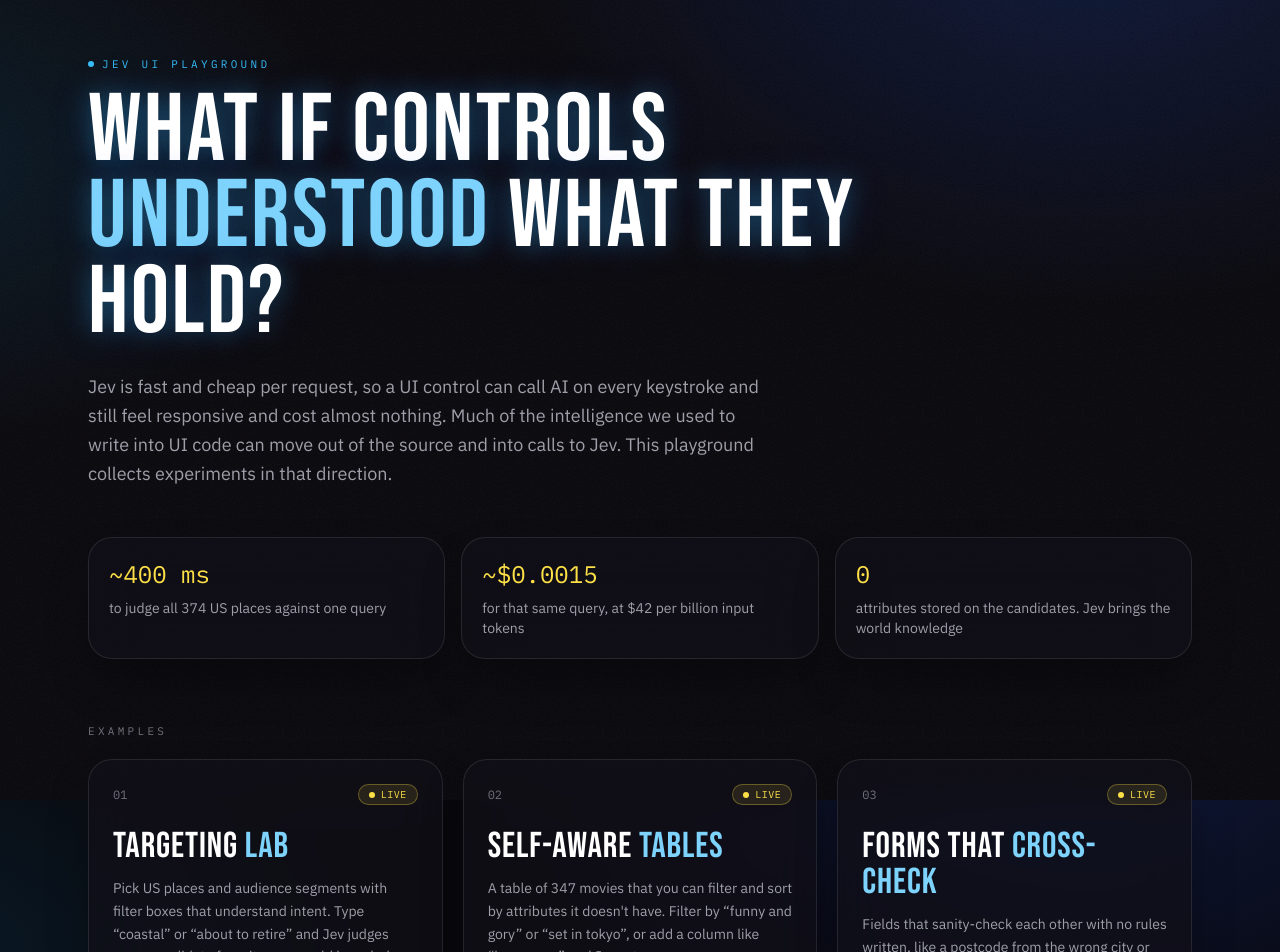
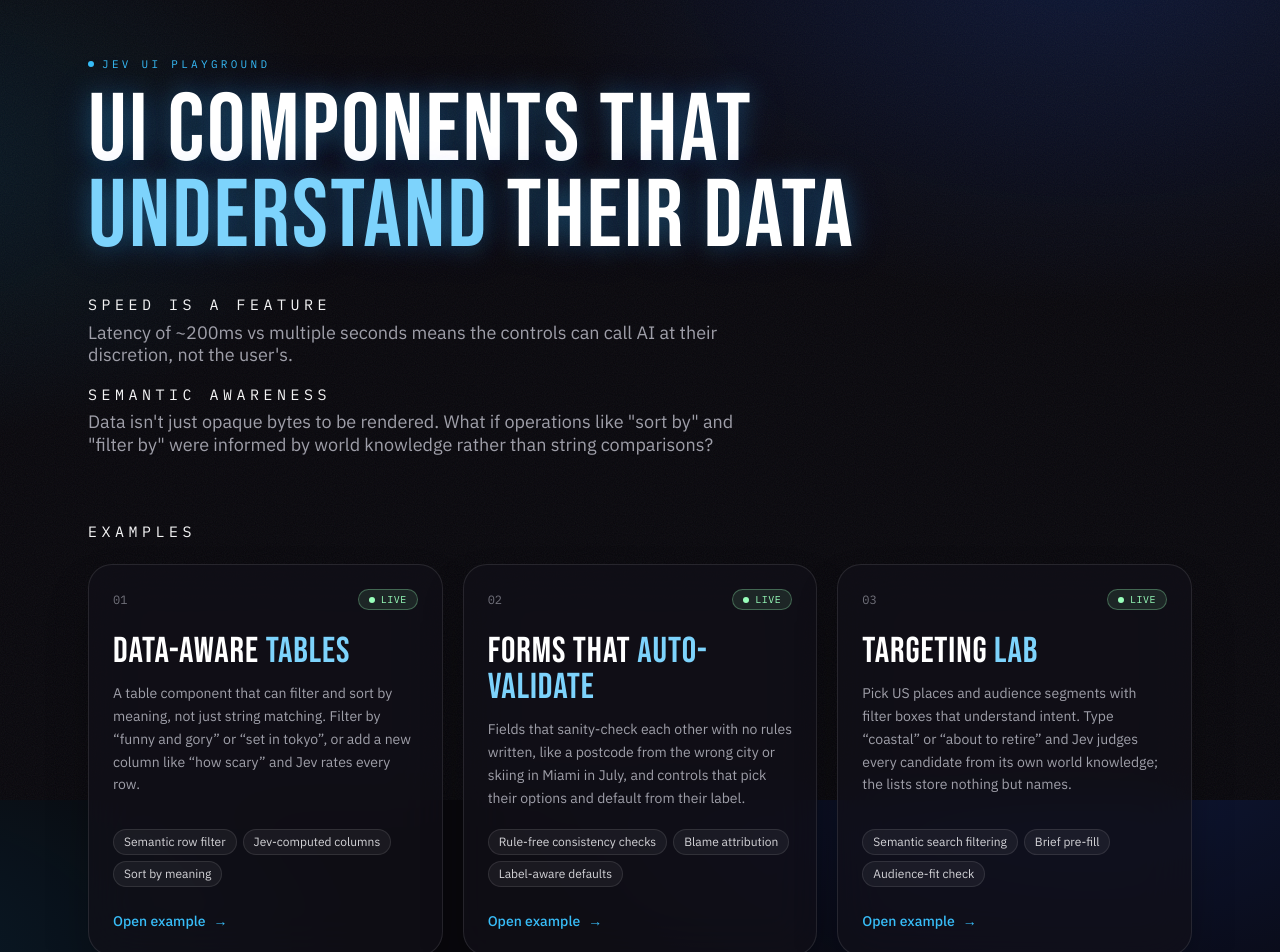
Before and after one commit to chrisyerga/jev-ui, a React (Vite) app: page / in a window 1280 px wide. Shown: the top 952 px of the page. Built offline with nearby package versions, Linux system fonts and the light colour scheme.

Commit message:
style(landing page): Better explanations and reorder examples. Also fuck with colors again because every commit needs a color change

```diff
--- a/src/examples.ts
+++ b/src/examples.ts
@@ -11,6 +11,24 @@
 export const EXAMPLES: Example[] = [
   {
     number: "01",
+    title: "Data-aware",
+    titleAccent: "Tables",
+    summary:
+      "A table component that can filter and sort by meaning, not just string matching. Filter by “funny and gory” or “set in tokyo”, or add a new column like “how scary” and Jev rates every row.",
+    concepts: ["Semantic row filter", "Jev-computed columns", "Sort by meaning"],
+    path: "/tables",
+  },
+  {
+    number: "02",
+    title: "Forms that",
+    titleAccent: "Auto-validate",
+    summary:
+      "Fields that sanity-check each other with no rules written, like a postcode from the wrong city or skiing in Miami in July, and controls that pick their options and default from their label.",
+    concepts: ["Rule-free consistency checks", "Blame attribution", "Label-aware defaults"],
+    path: "/forms",
+  },
+  {
+    number: "03",
     title: "Targeting",
     titleAccent: "Lab",
     summary:
@@ -18,24 +36,6 @@
     concepts: ["Semantic search filtering", "Brief pre-fill", "Audience-fit check"],
     path: "/targeting",
   },
-  {
-    number: "02",
-    title: "Self-aware",
-    titleAccent: "Tables",
-    summary:
-      "A table of 347 movies that you can filter and sort by attributes it doesn't have. Filter by “funny and gory” or “set in tokyo”, or add a column like “how scary” and Jev rates every row.",
-    concepts: ["Semantic row filter", "Jev-computed columns", "Sort by meaning"],
-    path: "/tables",
-  },
-  {
-    number: "03",
-    title: "Forms that",
-    titleAccent: "Cross-check",
-    summary:
-      "Fields that sanity-check each other with no rules written, like a postcode from the wrong city or skiing in Miami in July, and controls that pick their options and default from their label.",
-    concepts: ["Rule-free consistency checks", "Blame attribution", "Label-aware defaults"],
-    path: "/forms",
-  },
 ];
 
 export const LIVE_EXAMPLES = EXAMPLES.filter((e): e is Example & { path: string } => !!e.path);
--- a/src/index.css
+++ b/src/index.css
@@ -13,7 +13,7 @@
   --color-accent-deep: #1d4ed8;
   --color-glow: #7dd3fc;
   /* Warm complement to sky blue — stats, “live”, Jev success states */
-  --color-lime: #fde047;
+  --color-lime: #99ffbb;
 }
 
 html {
--- a/src/pages/Home.tsx
+++ b/src/pages/Home.tsx
@@ -21,24 +21,21 @@
         <p className="flex items-center gap-2 font-mono text-[11px] tracking-[0.3em] text-accent uppercase">
           <span className="size-1.5 rounded-full bg-accent" /> Jev UI Playground
         </p>
-        <h1 className="title-display editorial-glow mt-4 max-w-4xl text-6xl leading-[0.9] text-white sm:text-8xl">
-          What if controls <span className="title-accent">understood</span> what they hold?
+        <h1 className="title-display editorial-glow mt-4 max-w-4xl pb-8 text-6xl leading-[0.9] text-white sm:text-8xl">
+          UI components that <span className="title-accent">understand</span> their data
         </h1>
-        <p className="mt-6 max-w-2xl text-lg leading-relaxed text-zinc-400">
-          Jev is fast and cheap per request, so a UI control can call AI on every keystroke and still feel responsive
-          and cost almost nothing. Much of the intelligence we used to write into UI code can move out of the source and
-          into calls to Jev. This playground collects experiments in that direction.
+
+        <SectionLabel>Speed is a feature</SectionLabel>
+        <p className="mt-1 mb-4 max-w-2xl text-lg leading-tight text-zinc-400">
+          Latency of ~200ms vs multiple seconds means the controls can call AI at their discretion, not the user's.
+        </p>
+
+        <SectionLabel>Semantic awareness</SectionLabel>
+        <p className="mt-1 max-w-2xl text-lg leading-tight text-zinc-400">
+          Data isn't just opaque bytes to be rendered. What if operations like "sort by" and "filter by" were informed by world knowledge
+          rather than string comparisons?
         </p>
       </header>
-
-      <section className="mt-12 grid gap-4 sm:grid-cols-3">
-        {STATS.map((s) => (
-          <div key={s.value} className="card p-5">
-            <p className="font-mono text-2xl text-lime">{s.value}</p>
-            <p className="mt-2 text-sm text-zinc-400">{s.label}</p>
-          </div>
-        ))}
-      </section>
 
       <section className="mt-16">
         <SectionLabel>Examples</SectionLabel>
@@ -56,6 +53,15 @@
           ))}
         </div>
       </section>
+      <section className="mt-12 grid gap-4 sm:grid-cols-3">
+        {STATS.map((s) => (
+          <div key={s.value} className="card p-5">
+            <p className="font-mono text-2xl text-lime">{s.value}</p>
+            <p className="mt-2 text-sm text-zinc-400">{s.label}</p>
+          </div>
+        ))}
+      </section>
+
 
       <section className="mt-20 grid gap-10 lg:grid-cols-[minmax(0,1fr)_minmax(0,1fr)]">
         <div>
@@ -93,7 +99,7 @@
 }
 
 function SectionLabel({ children }: { children: string }) {
-  return <h2 className="font-mono text-[11px] tracking-[0.3em] text-zinc-500 uppercase">{children}</h2>;
+  return <h2 className="font-mono text-[15px] tracking-[0.3em] text-zinc-100 leading-relaxed uppercase">{children}</h2>;
 }
 
 function ExampleCard({ example }: { example: Example }) {
```
